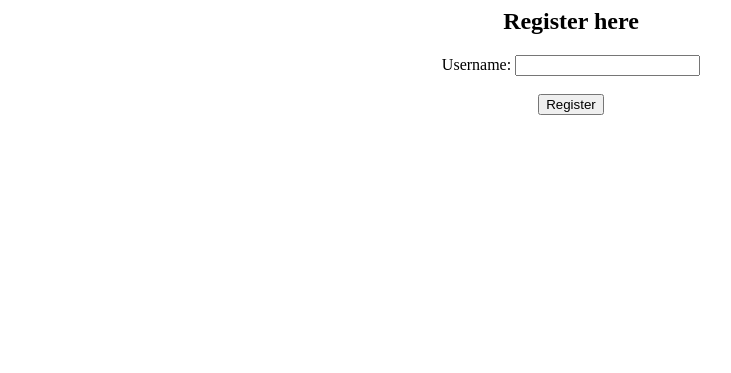
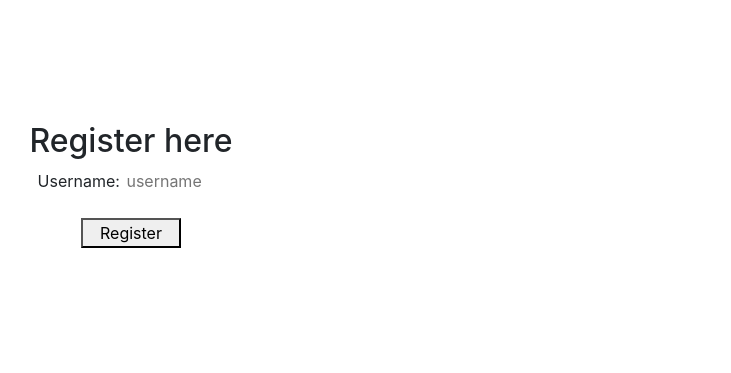
Before and after one commit to wonkale/RTDS2018, a website: page blackjack/public/main/page.html in a window 1280 px wide. Shown: the whole page, without its empty margins (69-800 px from the left). Drawn offline with nearby package versions, Linux system fonts and the light colour scheme; files that its build step writes are made by us from their sources.

Commit message:
Chat is now part of a game room

```diff
--- a/blackjack/obj/Debug/Blackjack.njsproj.FileListAbsolute.txt
+++ b/blackjack/obj/Debug/Blackjack.njsproj.FileListAbsolute.txt
@@ -1,3 +1,6 @@
 C:\Users\Juhan\newtest\blackjack\obj\Debug\Blackjack.njsprojAssemblyReference.cache
 C:\Users\Juhan\newtest\blackjack\obj\Debug\Blackjack.njsproj.CoreCompileInputs.cache
 C:\Users\Juhan\newtest\blackjack\bin\Microsoft.NodejsTools.WebRole.dll
+C:\Users\Juhan\RTDS\RTDS2018\blackjack\obj\Debug\Blackjack.njsprojAssemblyReference.cache
+C:\Users\Juhan\RTDS\RTDS2018\blackjack\obj\Debug\Blackjack.njsproj.CoreCompileInputs.cache
+C:\Users\Juhan\RTDS\RTDS2018\blackjack\bin\Microsoft.NodejsTools.WebRole.dll
--- a/blackjack/package.json
+++ b/blackjack/package.json
@@ -10,9 +10,9 @@
   "author": "",
   "license": "ISC",
   "dependencies": {
+    "bootstrap": "^4.1.3",
     "express": "^4.14.0",
     "knuth-shuffle": "^1.0.1",
-    "socket.io": "^1.4.8",
-    "pusher-chatkit-server": "^0.5.0"
+    "socket.io": "^1.4.8"
   }
 }
--- a/blackjack/public/global.js
+++ b/blackjack/public/global.js
@@ -11,6 +11,7 @@ Global = (function() {
       Global.homeEvents();
       Global.lobbyEvents();
       Global.gameEvents();
+      Global.chatEvents();
     },
 
     setupLobby: function() {
@@ -196,7 +197,20 @@ Global = (function() {
       $('#mainContainer').on('click', '#stand', function() {
         socket.emit('stand');
       });
-    },
+      },
+
+      chatEvents: function () {
+          $('#mainContainer').on('click', 'form', function () {
+                  $('#chat').submit(function () {
+                      socket.emit('chat message', $('#m').val());
+                      $('#m').val('');
+                      return false;
+                  });
+                  socket.on('chat message', function (msg) {
+                      $('#messages').append($('<li>').text(msg));
+                  });
+            });
+      },
 
     eof: 0
   };
--- /dev/null
+++ b/blackjack/public/index.css
@@ -0,0 +1,6 @@
+html, body {
+    background-size: cover;
+    background-repeat: no-repeat;
+    height: 100%;
+    font-family: 'Numans', sans-serif;
+}
--- a/blackjack/public/index.html
+++ b/blackjack/public/index.html
@@ -1,4 +1,6 @@
 <!DOCTYPE html>
+<link href="index.css" rel="stylesheet" type="text/css" />
+<link rel="stylesheet" href="https://stackpath.bootstrapcdn.com/bootstrap/4.1.3/css/bootstrap.min.css" integrity="sha384-MCw98/SFnGE8fJT3GXwEOngsV7Zt27NXFoaoApmYm81iuXoPkFOJwJ8ERdknLPMO" crossorigin="anonymous">
 <html>
 
 <head>
--- /dev/null
+++ b/blackjack/public/main/page.css
@@ -0,0 +1,18 @@
+#registerUser {
+    height: 100%;
+    align-content: center;
+    background-color: white;
+    height: 370px;
+    margin-top: auto;
+    margin-bottom: auto;
+    width: 400px;
+}
+
+#username {
+    width: 100px;
+    border: 0 !important;
+}
+
+#register {
+    width: 100px;
+}
--- a/blackjack/public/main/page.html
+++ b/blackjack/public/main/page.html
@@ -1,8 +1,12 @@
+<link href="main/page.css" rel="stylesheet" type="text/css" />
+<link rel="stylesheet" href="https://stackpath.bootstrapcdn.com/bootstrap/4.1.3/css/bootstrap.min.css" integrity="sha384-MCw98/SFnGE8fJT3GXwEOngsV7Zt27NXFoaoApmYm81iuXoPkFOJwJ8ERdknLPMO" crossorigin="anonymous">
+<body>
     <div id="registerUser" align="center">
       <h2>Register here</h2>
       <span>Username: </span>
-  <input id='username' />
+      <input id='username' placeholder="username"/>
       <br>
       <br>
       <button type="button" id='register'>Register</button>
     </div>
+</body>
--- a/blackjack/scripts/gameController.js
+++ b/blackjack/scripts/gameController.js
@@ -127,7 +127,11 @@ module.exports = function GameController(io) {
           io.to(socket.room).emit('turn', blackjackGame.table[blackjackGame.table.length - 1]);
           socket.room = null;
         }
-      });
+        });
+
+        socket.on('chat message', function (msg) {
+            io.to(socket.room).emit('chat message', msg);
+        });
 
     });
   }
```
Also changed, not shown: blackjack/app.js (+5 -5 lines), blackjack/public/blackjack/page.html (+1 -16 lines), blackjack/public/lobby/page.html (+20 -3 lines), 3 other files. Lines whose indentation alone changed are shown as unchanged.
